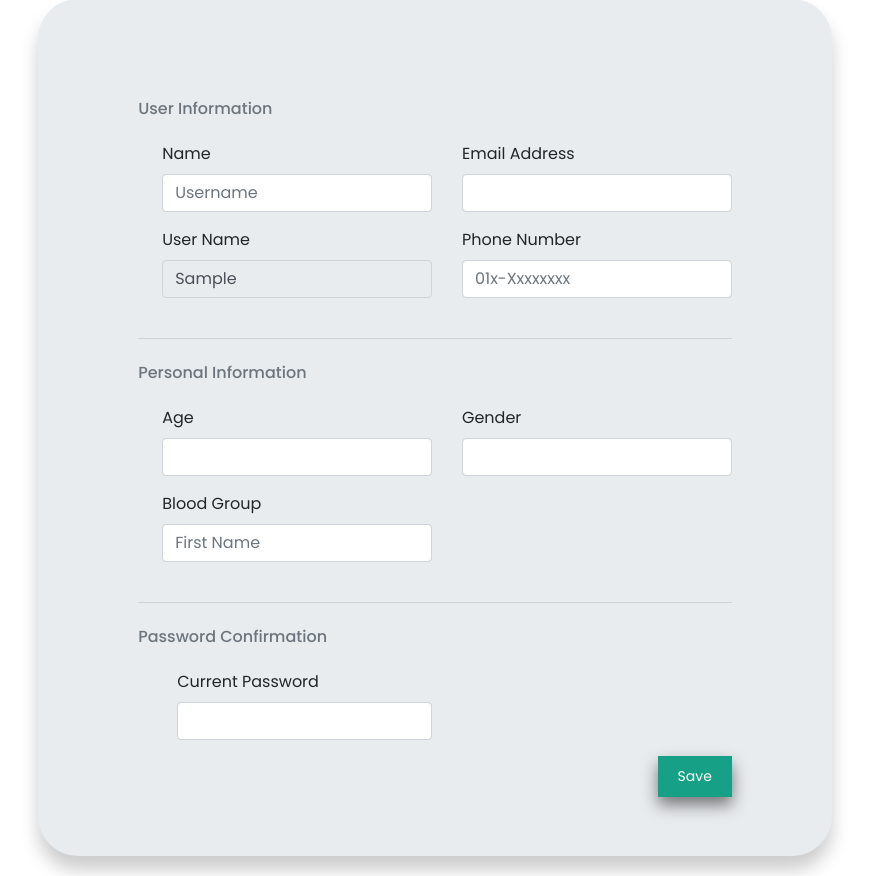
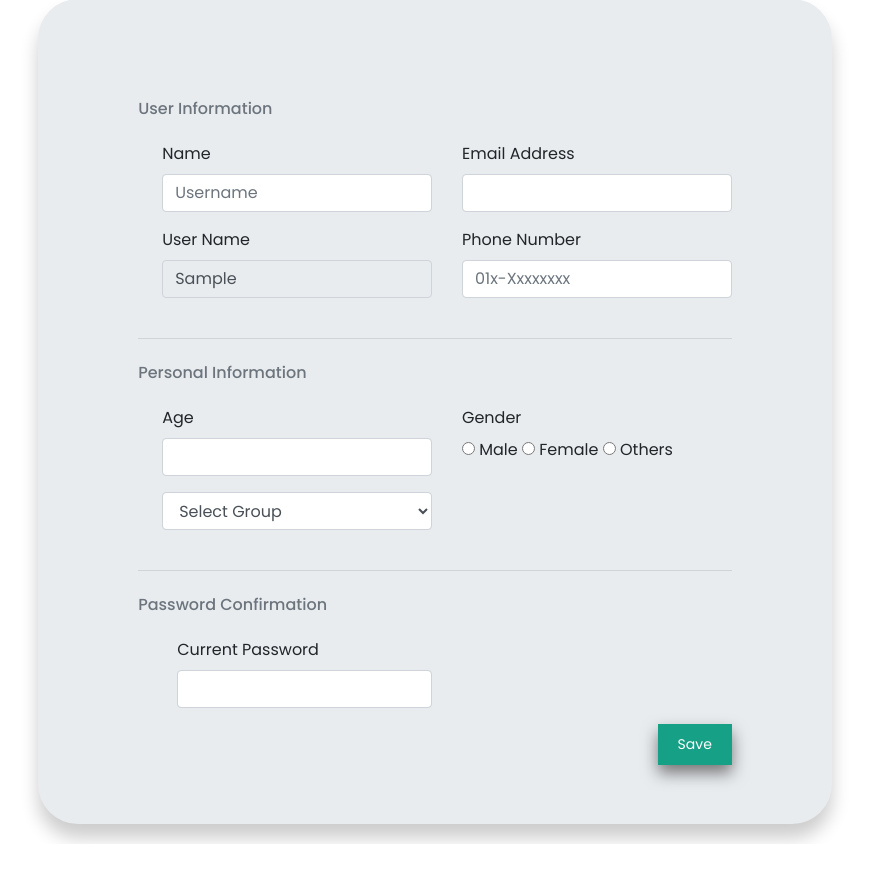
Before and after one commit to mdjawadulhasan/Health-Application, a PHP site: page /phawa/Patient/Pateditprofile.php in a window 1280 px wide. Shown: the part 292-1168 px from the top of the page, without its empty margins (205-1074 px from the left). After the commit the page ends 1136 px from the top, so only its background shows below. Run offline with PHP 8.4, Linux system fonts and the light colour scheme; the visitor is signed in with stand-in values (Sample User, id 1); data that the repository does not hold is empty; some libraries are stand-ins or nearby versions.

Commit message:
Profile signup,profilepage,editpage done

```diff
--- a/PHP/Patient/Pateditprofile.php
+++ b/PHP/Patient/Pateditprofile.php
@@ -93,16 +93,41 @@ if (!isset($_SESSION["user_name"])) {
                         <div class="col-lg-6">
                             <div class="form-group">
                                 <label class="form-control-label" for="input-email">Gender</label>
-                                <input type="text" name="gender" id="input-email" class="form-control form-control-alternative" value="<?php echo $gender ?>" required>
+                                <div class="form-group">
+                                    <div class="maxl">
+                                        <label class="radio inline">
+                                            <input type="radio" name="gender" value="Male" required />
+                                            <span> Male </span>
+                                        </label>
+                                        <label class="radio inline">
+                                            <input type="radio" name="gender" value="Female" required />
+                                            <span>Female </span>
+                                        </label>
+                                        <label class="radio inline">
+                                            <input type="radio" name="gender" value="Others" required/>
+                                            <span>Others </span>
+                                        </label>
+                                    </div>
+                                </div>
                             </div>
                         </div>
                     </div>
                     <div class="row">
                         <div class="col-lg-6">
-                            <div class="form-group focused">
-                                <label class="form-control-label" for="input-first-name">Blood Group</label>
-                                <input type="text" name="Bgrp" id="input-first-name" class="form-control form-control-alternative" placeholder="First name" value="<?php echo $Bgrp ?>" required>
-                            </div>
+                        <div class="form-group">
+                                    <select name="Bgrp" class="form-control" required>
+                                         <option value="">Select Group</option>
+                                        </option>
+                                        <option value="A+">A+</option>
+                                        <option value="A-">A-</option>
+                                        <option value="B+">B+</option>
+                                        <option value="B-">B-</option>
+                                        <option value="AB+">AB+</option>
+                                        <option value="AB-">AB-</option>
+                                        <option value="O+">O+</option>
+                                        <option value="O-">O-</option>
+                                    </select>
+                                </div>
                         </div>
                     </div>
                 </div>
--- a/PHP/Patient/Patprofile.php
+++ b/PHP/Patient/Patprofile.php
@@ -101,7 +101,7 @@ require_once './includes/sidebar.php';
                         <div class="col-lg-6">
                             <div class="form-group focused">
                                 <label class="form-control-label" for="input-first-name">Blood Group</label>
-                                <input type="text" id="input-first-name" class="form-control form-control-alternative" placeholder="First name" value="<?php echo $Bgrp ?>" required>
+                                <input type="text" id="input-first-name" class="form-control form-control-alternative"  value="<?php echo $Bgrp ?>" required>
                             </div>
                         </div>
                     </div>
```
Also changed, not shown: PHP/Patient/Editprocess.php (+7 -0 lines).
